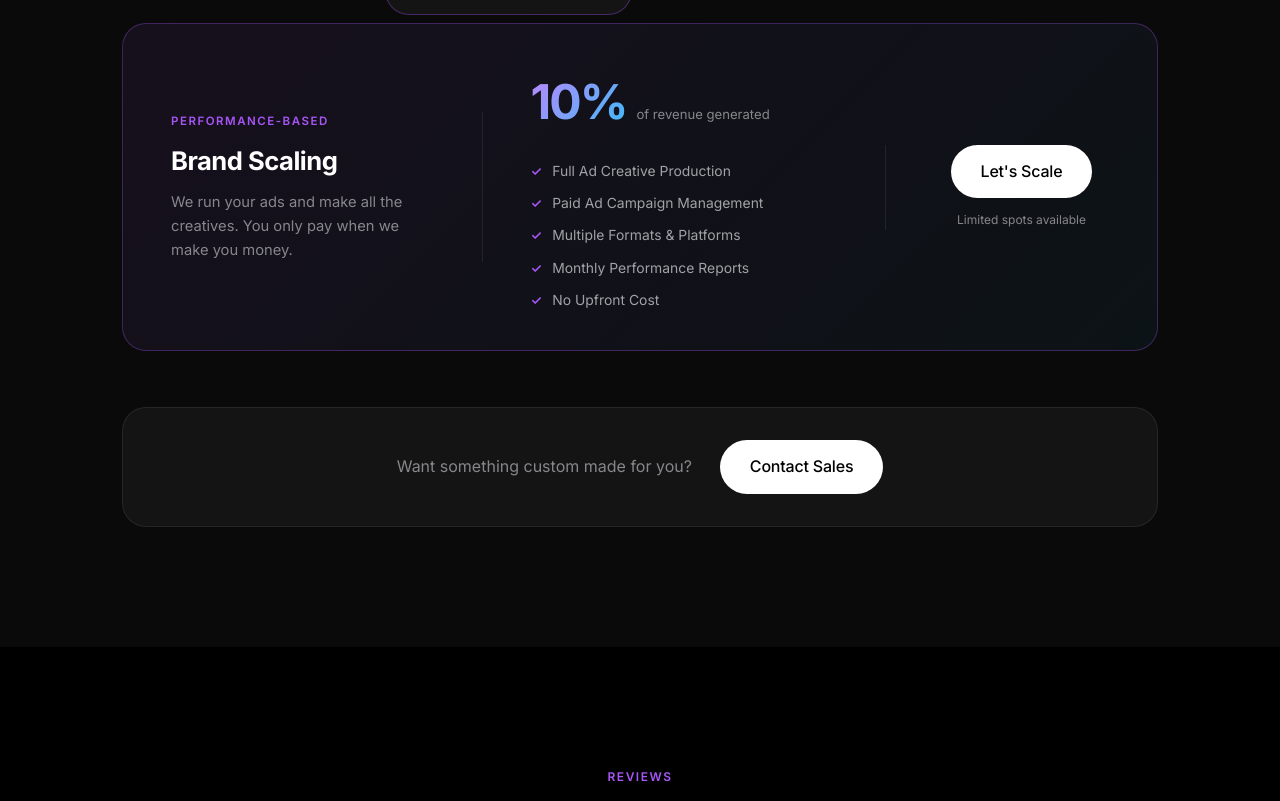
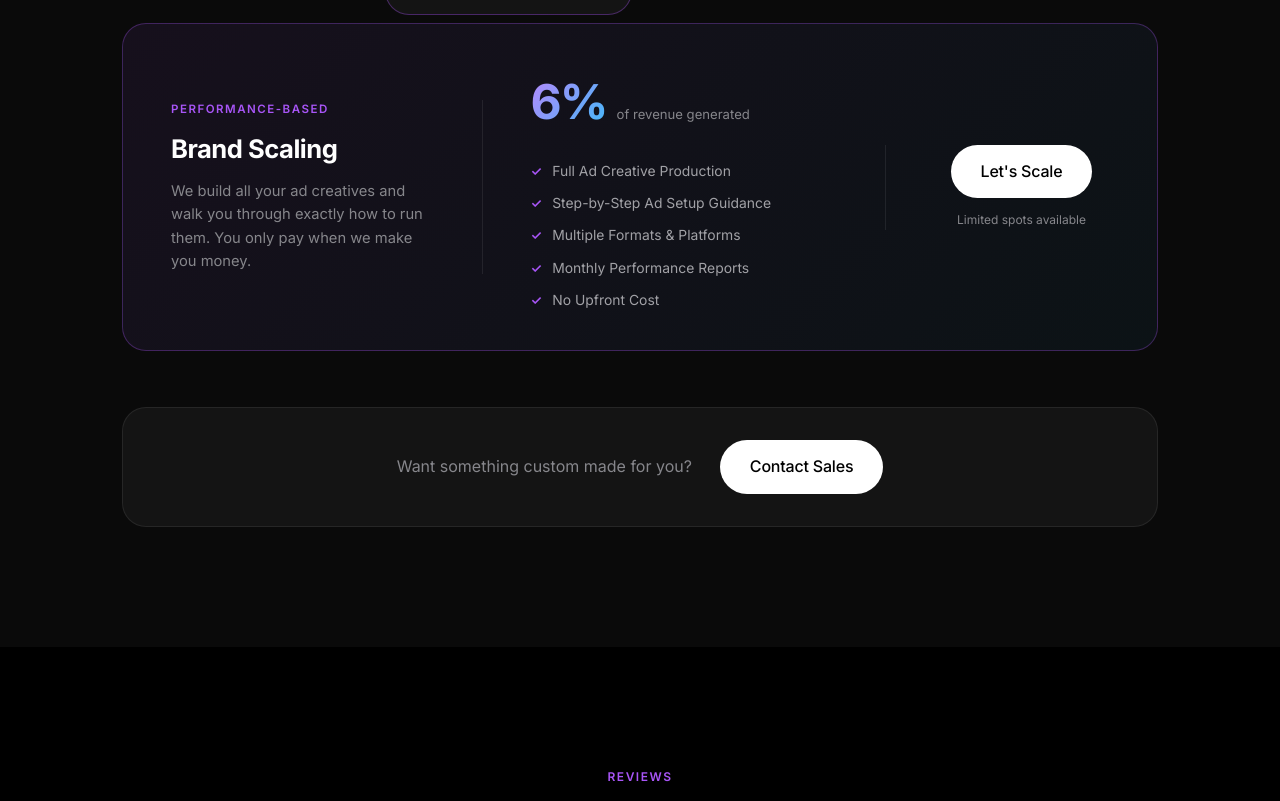
Before and after one commit to Cristiano111111/jayrx-website, a plain HTML site: page index.html in a window 1280 px wide. Shown: the part 2650-3451 px from the top of the page. Drawn offline with Linux system fonts and the light colour scheme.

Commit message:
Update Brand Scaling to 6% with accurate ad guidance description

```diff
--- a/index.html
+++ b/index.html
@@ -144,13 +144,13 @@
         <div class="scaling-left">
           <div class="scaling-tag">Performance-Based</div>
           <h3>Brand Scaling</h3>
-          <p class="scaling-desc">We run your ads and make all the creatives. You only pay when we make you money.</p>
+          <p class="scaling-desc">We build all your ad creatives and walk you through exactly how to run them. You only pay when we make you money.</p>
         </div>
         <div class="scaling-center">
-          <div class="scaling-price"><span class="price-num">10%</span><span class="price-once">of revenue generated</span></div>
+          <div class="scaling-price"><span class="price-num">6%</span><span class="price-once">of revenue generated</span></div>
           <ul class="package-features">
             <li><span class="check">✓</span> Full Ad Creative Production</li>
-            <li><span class="check">✓</span> Paid Ad Campaign Management</li>
+            <li><span class="check">✓</span> Step-by-Step Ad Setup Guidance</li>
             <li><span class="check">✓</span> Multiple Formats & Platforms</li>
             <li><span class="check">✓</span> Monthly Performance Reports</li>
             <li><span class="check">✓</span> No Upfront Cost</li>
```
